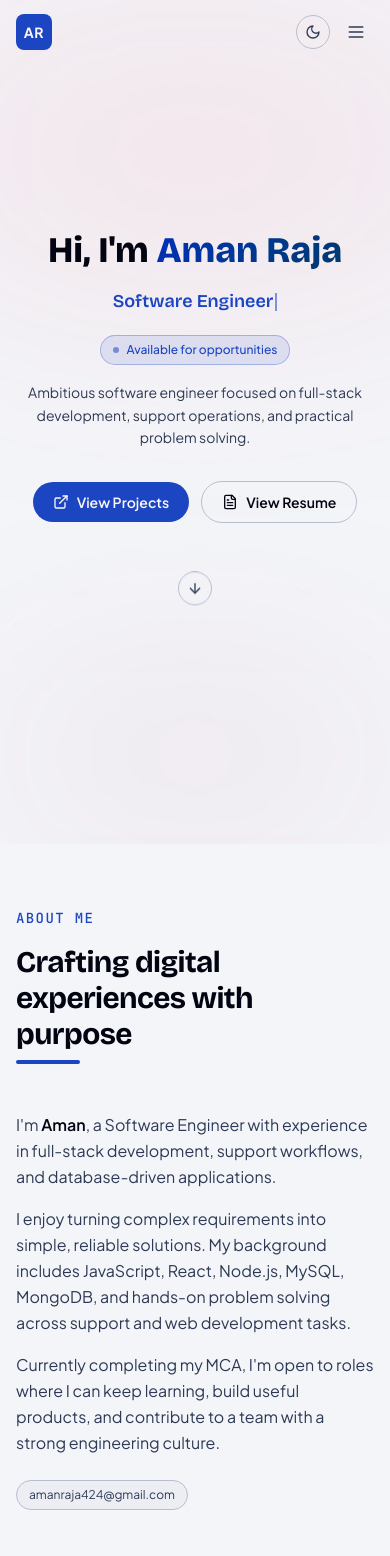
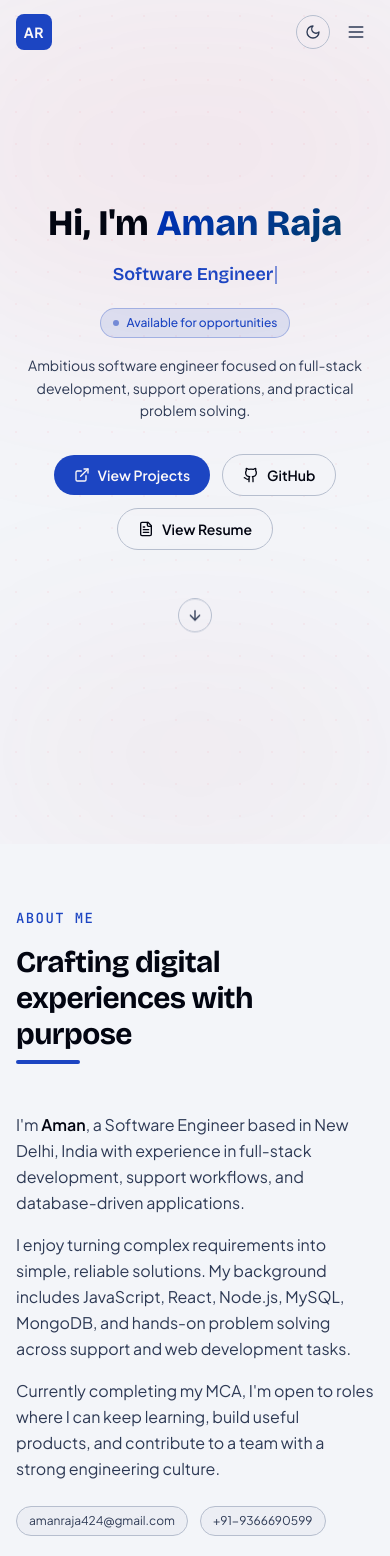
Before and after one commit to amanraja0/aman-portfolio, a React (Vite) app: page / in a window 390 px wide. Shown: the top 1556 px of the page. Built offline with nearby package versions, Linux system fonts and the light colour scheme.

Commit message:
chore: restore GitHub/LinkedIn/location; remove only phone from visible contact as requested

```diff
--- a/src/components/About.jsx
+++ b/src/components/About.jsx
@@ -33,7 +33,7 @@ export default function About() {
             <div className="section-subline" />
             <p className="text-muted-foreground leading-relaxed mb-4">
               I'm <span className="text-foreground font-semibold">Aman</span>, a
-              Software Engineer with experience in
+              Software Engineer based in {personal.location} with experience in
               full-stack development, support workflows, and database-driven
               applications.
             </p>
@@ -51,6 +51,9 @@ export default function About() {
             <div className="mt-6 flex flex-wrap gap-3 text-xs text-muted-foreground">
               <span className="px-3 py-1.5 rounded-full border border-border bg-muted/30">
                 {personal.email}
+              </span>
+              <span className="px-3 py-1.5 rounded-full border border-border bg-muted/30">
+                {personal.phone}
               </span>
             </div>
           </div>
--- a/src/components/Contact.jsx
+++ b/src/components/Contact.jsx
@@ -1,8 +1,20 @@
-import { ArrowUpRight, Mail } from "lucide-react";
+import { ArrowUpRight, Github, Linkedin, Mail } from "lucide-react";
 import { personal } from "../data/portfolioData";
 
 export default function Contact() {
   const links = [
+    {
+      label: "GitHub",
+      description: "Check out my code",
+      href: personal.github,
+      icon: <Github className="w-6 h-6" />,
+    },
+    {
+      label: "LinkedIn",
+      description: "Connect professionally",
+      href: personal.linkedin,
+      icon: <Linkedin className="w-6 h-6" />,
+    },
     {
       label: "Email",
       description: personal.email,
@@ -23,7 +35,15 @@ export default function Contact() {
           full-time role, freelance project, or just a conversation. My inbox is
           always open.
         </p>
-        <div className="grid sm:grid-cols-1 gap-6 mb-12">
+        <div className="flex flex-wrap items-center justify-center gap-6 mb-8 text-xs text-muted-foreground">
+          <span className="px-3 py-1.5 rounded-full border border-border bg-muted/30">
+            {personal.location}
+          </span>
+          <span className="px-3 py-1.5 rounded-full border border-border bg-muted/30">
+            {personal.phone}
+          </span>
+        </div>
+        <div className="grid sm:grid-cols-3 gap-6 mb-12">
           {links.map((link) => (
             <a
               key={link.label}
--- a/src/components/Hero.jsx
+++ b/src/components/Hero.jsx
@@ -1,4 +1,4 @@
-import { ArrowDown, ExternalLink, FileText } from "lucide-react";
+import { ArrowDown, ExternalLink, FileText, Github } from "lucide-react";
 import { useEffect, useState } from "react";
 import { personal } from "../data/portfolioData";
 
@@ -112,7 +112,15 @@ export default function Hero({ darkMode }) {
             <ExternalLink className="w-4 h-4 group-hover:rotate-12 transition-transform duration-200" />
             View Projects
           </button>
-          {/* GitHub link removed — only email/resume shown per preference */}
+          <a
+            href={personal.github}
+            target="_blank"
+            rel="noreferrer"
+            className="group flex items-center gap-2 px-5 py-2.5 rounded-full border border-border bg-card/30 text-foreground font-semibold text-sm transition-all duration-200 hover:border-primary/60 hover:text-primary hover:bg-primary/10 hover:scale-105"
+          >
+            <Github className="w-4 h-4 group-hover:rotate-12 transition-transform duration-200" />
+            GitHub
+          </a>
           <a
             href={personal.resume}
             target="_blank"
--- a/src/data/portfolioData.js
+++ b/src/data/portfolioData.js
@@ -3,6 +3,10 @@ export const personal = {
   role: 'Software Engineer',
   tagline: 'Ambitious software engineer focused on full-stack development, support operations, and practical problem solving.',
   email: 'amanraja424@gmail.com',
+  phone: '+91-9366690599',
+  location: 'New Delhi, India',
+  github: 'https://github.com/amanraja0',
+  linkedin: 'https://linkedin.com/in/amanraja0',
   resume: 'Aman_Resume.pdf',
   summary:
     'Master\'s-level computer science graduate with experience in full-stack development, technical support, APIs, databases, and systems that prioritize maintainability and clear user outcomes.',
```
